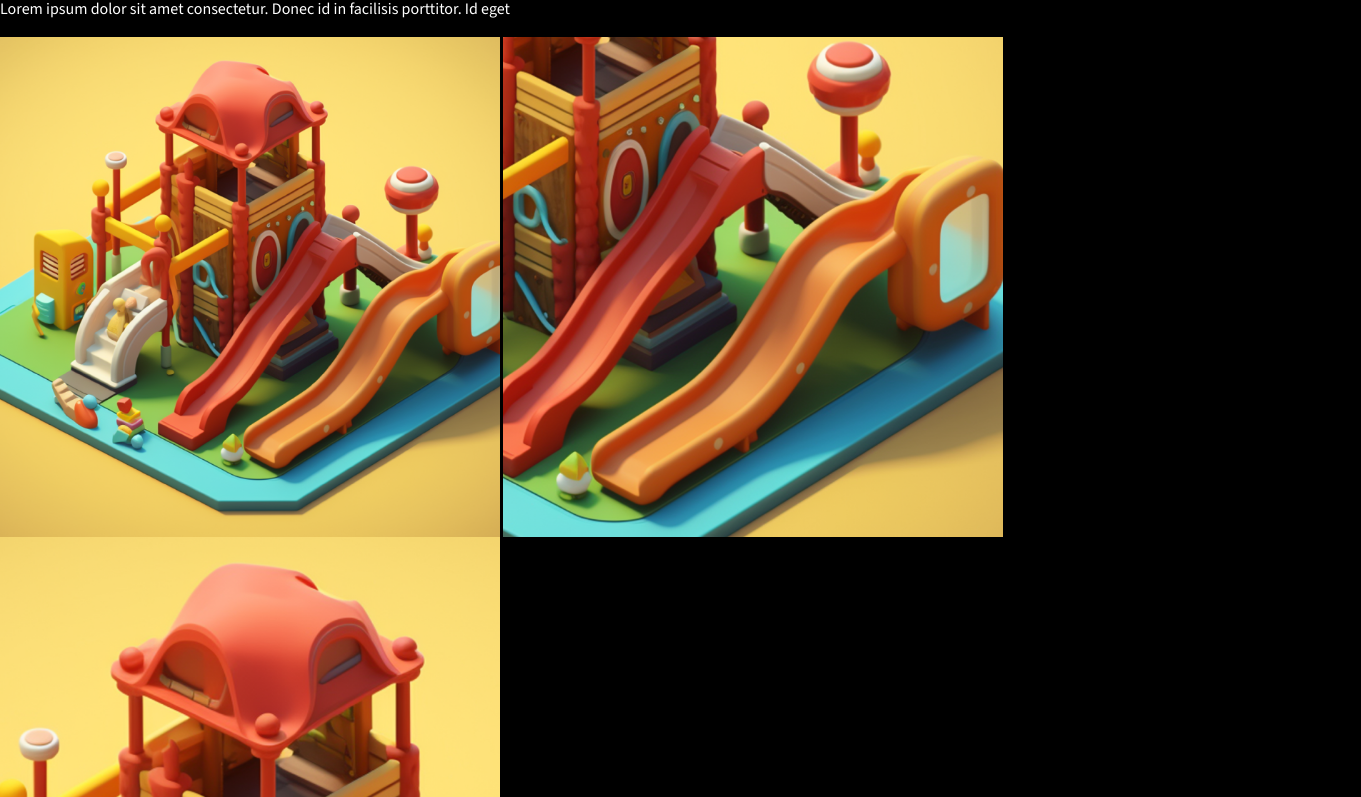
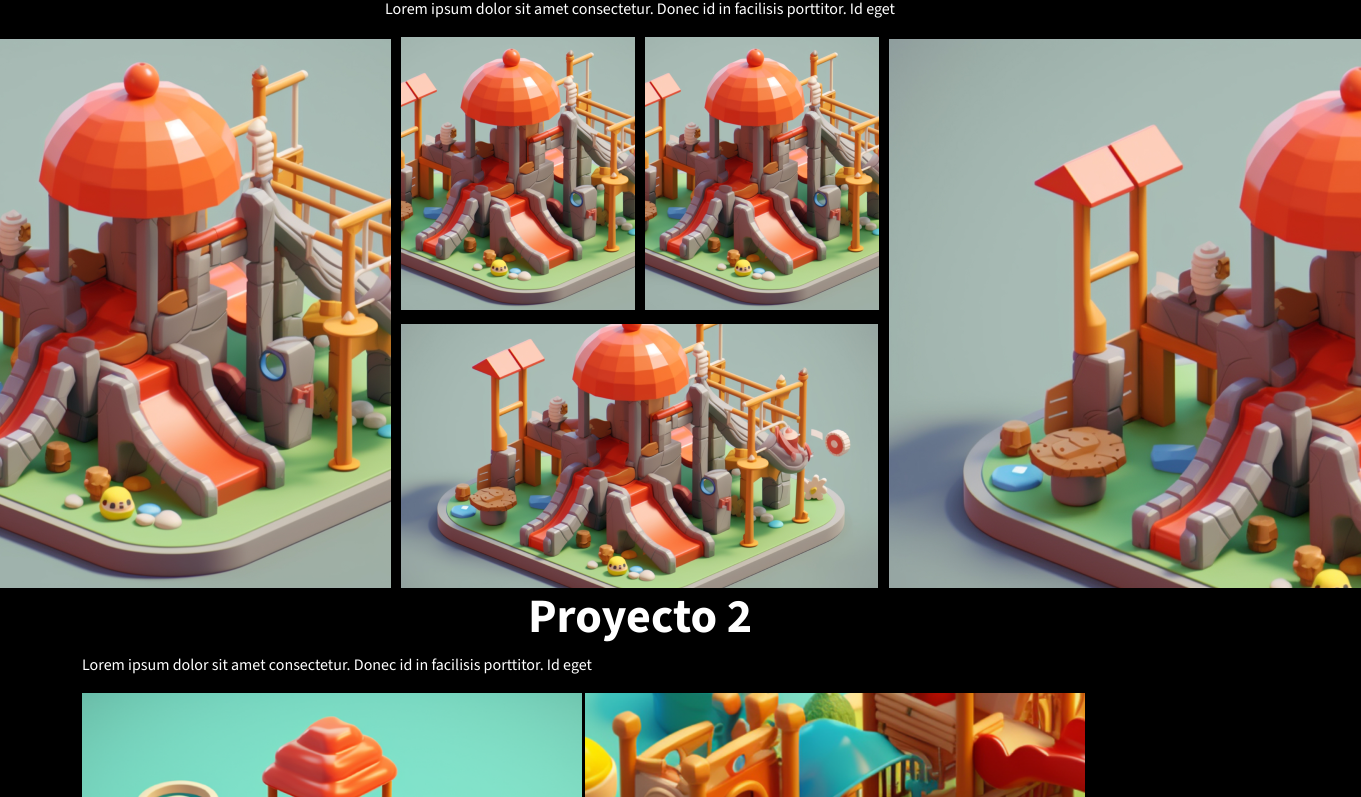
Before and after one commit to Ximenaux/mapala, a plain HTML site: page pages/projects.html in a window 1280 px wide. Shown: the part 703-1500 px from the top of the page, 1361 px wide, since content can reach past the window. Drawn offline with nearby package versions, Linux system fonts and the light colour scheme.

Commit message:
Cambio en la galeria del proyecto 1 con grid

```diff
--- a/css/style.css
+++ b/css/style.css
@@ -88,7 +88,7 @@ a {
 }
 
 
-/*Portada*/
+/*Inicio Portada*/
 #portada {
     height: 82vh;
     display: flex;
@@ -261,6 +261,70 @@ main {
     width: 142px;
     height: 199px;
 }
+
+.proyecto1{
+    align-items: end;
+}
+
+.descripcionProyecto1{
+    display: flex;
+    justify-content: center;
+}
+
+.parque1_1{
+    grid-area: parque1_1;
+}
+
+.parque1_2{
+    grid-area: parque1_2;
+}
+
+.parque1_3{
+    grid-area: parque1_3;
+}
+
+.parque1_4{
+    grid-area: parque1_4;
+}
+
+.parque1_5{
+    grid-area: parque1_5;
+}
+
+.proyecto1{
+    display: grid;
+    grid-template-areas:
+    "parque1_1 parque1_2 parque1_3 parque1_5"
+    "parque1_1 parque1_4 parque1_4 parque1_5";
+
+   /*Puedo reemplazar cualquier unidad de medida por auto y funcionaria como un fr"*/
+   grid-template-columns: 1fr 1fr 1fr 1fr;
+   grid-template-rows: 1fr 1fr;
+
+   /*puedo usar gap como shortcut para agregar separaciones tanto verticales como horizontales*/
+   row-gap: 5px;
+   column-gap: 10px;
+   margin: 0;
+   justify-content: center;
+
+}
+
+
+
+
+
+
+
+
+
+
+
+
+
+
+
+
+
 
 /*Nosotros*/
 .seccionNosotros {
--- a/pages/projects.html
+++ b/pages/projects.html
@@ -62,10 +62,10 @@
     <!-- Encabezado -->
     <main class="container">
         <section class="row">
-            <div class="col-8">
+            <div class="col-7">
                 <h1 class="tituloPrincipal">PROYECTOS CON SENTIDOS</h1>
             </div>
-            <div class="col-8">
+            <div class="col-7">
                 <p class="parrafosPrincipales">Vamos más allá del alquiler de parques de diversiones. Creamos
                     experiencias
                     memorables que enriquecen el
@@ -82,13 +82,16 @@
     <hr>
 
     <!-- Main: contenido principal -->
-    <section>
-        <h2>Proyecto 1</h2>
-        <p class="descripcion">Lorem ipsum dolor sit amet consectetur. Donec id in facilisis porttitor. Id eget </p>
-        <div>
-            <img src="../img/imagen_proyecto1_1.png" alt="Foto toboganes 1" width="500px">
-            <img src="../img/imagen_proyecto1_2.png" alt="Foto toboganes 2" width="500px">
-            <img src="../img/imagen_proyecto1_3.png" alt="Foto toboganes 3" width="500px">
+    <section class="container">
+        <h2 class="tituloProyecto1">Proyecto 1</h2>
+        <p class="descripcionProyecto1">Lorem ipsum dolor sit amet consectetur. Donec id in facilisis porttitor. Id eget
+        </p>
+        <div class="proyecto1">
+                <img class="parque1_1" src="../img/parque1/parque1_1.png" alt="">
+                <img class="parque1_2" src="../img/parque1/parque1_2.png" alt="">
+                <img class="parque1_3" src="../img/parque1/parque1_3.png" alt="">
+                <img class="parque1_4" src="../img/parque1/parque1_4.png" alt="">
+                <img class="parque1_5" src="../img/parque1/parque1_5.png" alt="">
         </div>
 
         <h2>Proyecto 2</h2>
```
Also changed, not shown: img/parque1/parque1_1.png (added), img/parque1/parque1_2.png (added), img/parque1/parque1_3.png (added), img/parque1/parque1_4.png (added), img/parque1/parque1_5.png (added).
